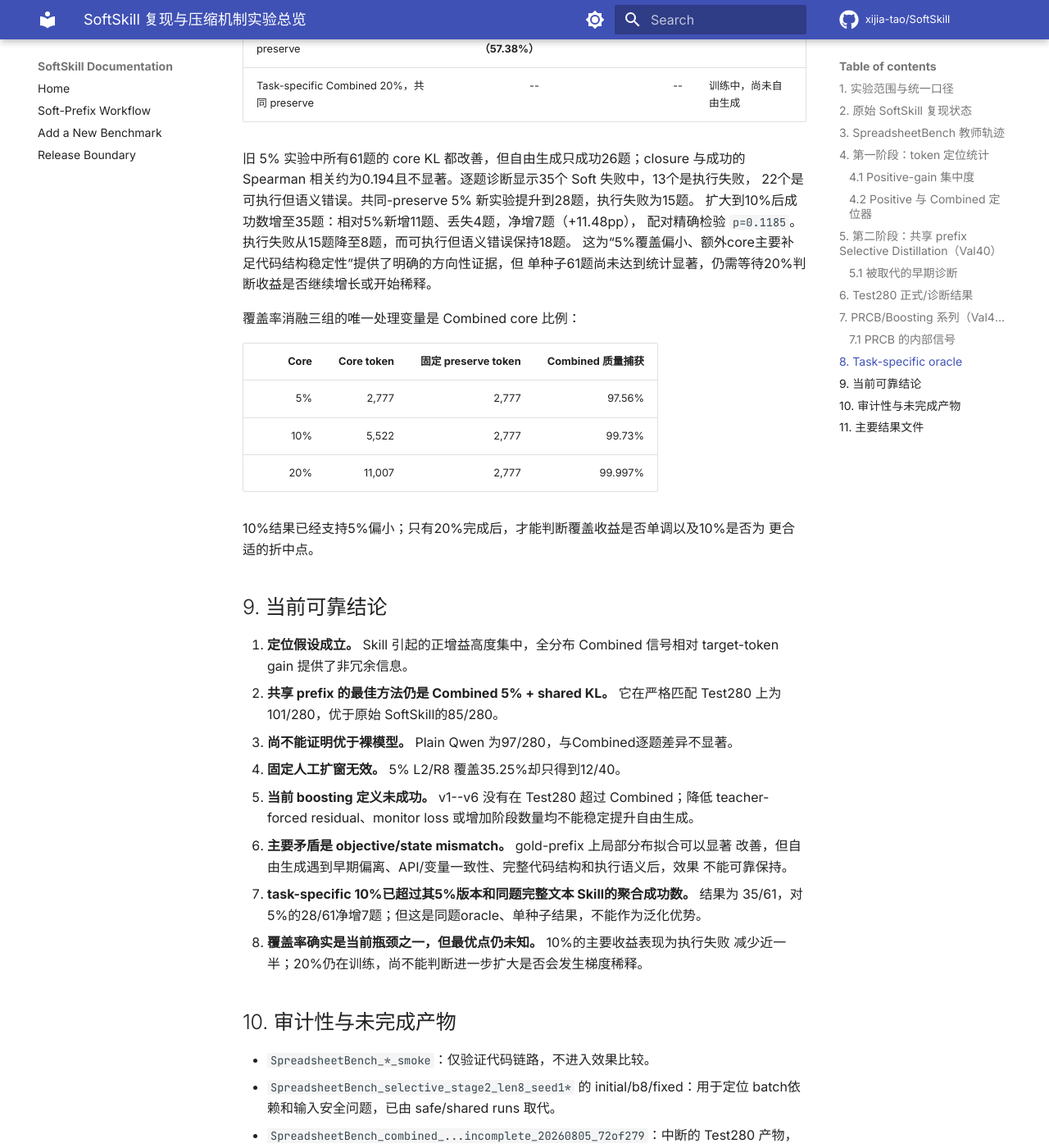
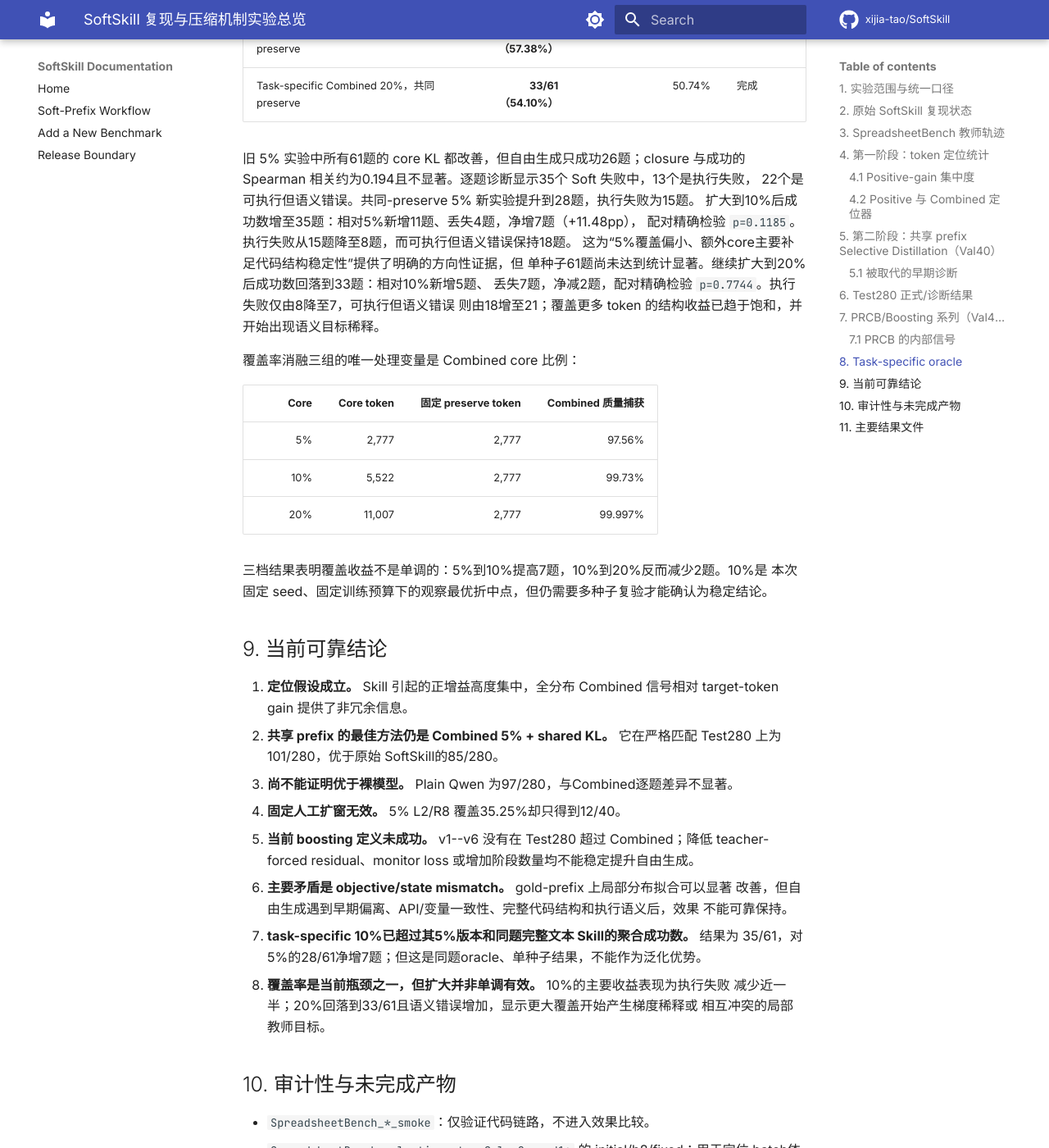
Before and after one commit to ZjianJ/SkillForge, an MkDocs documentation site: the page built from docs/experiment_results_overview.md, in a window 1280 px wide and 1400 px high, scrolled down 7028 px. Shown: the whole window at 82% size. Built offline with MkDocs 1.6.1 and Material for MkDocs 9.7.7, drawn with Linux system fonts in a browser that asks for light colours; comment, search, counter and statistics services are not loaded; some of the changed text lies outside the part shown.

Commit message:
Record completed 20 percent coverage ablation

```diff
--- a/docs/experiment_results_overview.md
+++ b/docs/experiment_results_overview.md
@@ -183,7 +183,7 @@
 | Task-specific Combined 5%，旧 shared-preserve | 26/61（42.62%） | 63.49% | 完成 |
 | Task-specific Combined 5%，覆盖率消融共同 preserve | **28/61（45.90%）** | 62.18% | 完成 |
 | Task-specific Combined 10%，共同 preserve | **35/61（57.38%）** | 56.86% | 完成 |
-| Task-specific Combined 20%，共同 preserve | -- | -- | 训练中，尚未自由生成 |
+| Task-specific Combined 20%，共同 preserve | **33/61（54.10%）** | 50.74% | 完成 |
 
 旧 5% 实验中所有61题的 core KL 都改善，但自由生成只成功26题；closure 与成功的
 Spearman 相关约为0.194且不显著。逐题诊断显示35个 Soft 失败中，13个是执行失败，
@@ -191,7 +191,9 @@
 扩大到10%后成功数增至35题：相对5%新增11题、丢失4题，净增7题（+11.48pp），
 配对精确检验 `p=0.1185`。执行失败从15题降至8题，而可执行但语义错误保持18题。
 这为“5%覆盖偏小、额外core主要补足代码结构稳定性”提供了明确的方向性证据，但
-单种子61题尚未达到统计显著，仍需等待20%判断收益是否继续增长或开始稀释。
+单种子61题尚未达到统计显著。继续扩大到20%后成功数回落到33题：相对10%新增5题、
+丢失7题，净减2题，配对精确检验 `p=0.7744`。执行失败仅由8降至7，可执行但语义错误
+则由18增至21；覆盖更多 token 的结构收益已趋于饱和，并开始出现语义目标稀释。
 
 覆盖率消融三组的唯一处理变量是 Combined core 比例：
 
@@ -201,8 +203,8 @@
 | 10% | 5,522 | 2,777 | 99.73% |
 | 20% | 11,007 | 2,777 | 99.997% |
 
-10%结果已经支持5%偏小；只有20%完成后，才能判断覆盖收益是否单调以及10%是否为
-更合适的折中点。
+三档结果表明覆盖收益不是单调的：5%到10%提高7题，10%到20%反而减少2题。10%是
+本次固定 seed、固定训练预算下的观察最优折中点，但仍需要多种子复验才能确认为稳定结论。
 
 ## 9. 当前可靠结论
 
@@ -219,8 +221,9 @@
    不能可靠保持。
 7. **task-specific 10%已超过其5%版本和同题完整文本 Skill的聚合成功数。** 结果为
    35/61，对5%的28/61净增7题；但这是同题oracle、单种子结果，不能作为泛化优势。
-8. **覆盖率确实是当前瓶颈之一，但最优点仍未知。** 10%的主要收益表现为执行失败
-   减少近一半；20%仍在训练，尚不能判断进一步扩大是否会发生梯度稀释。
+8. **覆盖率是当前瓶颈之一，但扩大并非单调有效。** 10%的主要收益表现为执行失败
+   减少近一半；20%回落到33/61且语义错误增加，显示更大覆盖开始产生梯度稀释或
+   相互冲突的局部教师目标。
 
 ## 10. 审计性与未完成产物
 
@@ -233,7 +236,7 @@
   不满足接收条件。
 - `SpreadsheetBench_prcb_v6_diagnostic_overlapping_core_history`：验证阶段 core
   高重叠和 history 机制，不作为最终效果行。
-- 最新覆盖率循环正在运行；现有5%结果完整，10%/20%状态以第8节快照为准。
+- 覆盖率5%/10%/20%三组均已完成；状态与逐题比较以第8节为准。
 
 ## 11. 主要结果文件
 
@@ -247,3 +250,5 @@
 - PRCB-v6 ensemble：`outputs/SpreadsheetBench_prcb_v6_functional_len8_seed1/eval/ensemble/valid_seen/ensemble_eval_summary.json`
 - Task-specific：`outputs/SpreadsheetBench_task_specific_selective_skillkl_len8_seed1/summary.json`
 - 覆盖率5%：`outputs/SpreadsheetBench_task_specific_combined_core05_len8_seed1_coverage_ablation/summary.json`
+- 覆盖率10%：`outputs/SpreadsheetBench_task_specific_combined_core10_len8_seed1_coverage_ablation/summary.json`
+- 覆盖率20%：`outputs/SpreadsheetBench_task_specific_combined_core20_len8_seed1_coverage_ablation/summary.json`
```
Also changed, not shown: README.md (+2 -1 lines), docs/EXPERIMENTS.md (+5 -3 lines).
